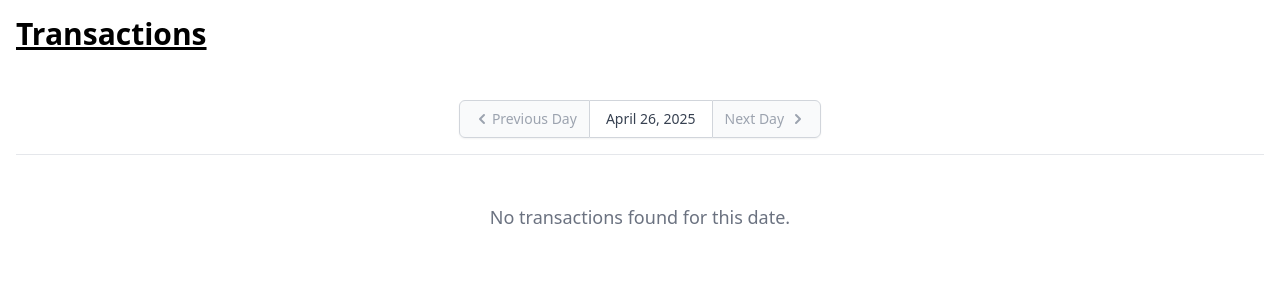
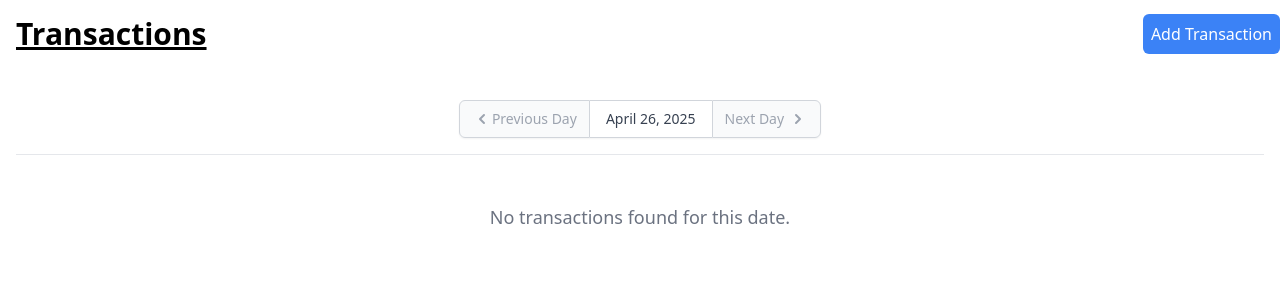
Before and after one commit to TharHtet236401/buzzkill, a Django app: page / in a window 1280 px wide. Shown: the part 64-364 px from the top of the page. Run offline with Django 5.2, Linux system fonts and the light colour scheme; data that the repository does not hold is empty; some libraries are stand-ins or nearby versions.

Commit message:
Add add_transaction view and corresponding URL route. Update transactions template to include button for adding transactions, enhancing user interaction and functionality.

```diff
--- /dev/null
+++ b/transactions/templates/transactions/partials/add-transaction-form.html
@@ -0,0 +1,5 @@
+<form method="post" action="{% url 'add_transaction' %}">
+    {% csrf_token %}
+    {{ form.as_p }}
+    <button type="submit">Add Transaction</button>
+</form>
--- a/transactions/templates/transactions/transactions.html
+++ b/transactions/templates/transactions/transactions.html
@@ -2,11 +2,18 @@
 
 {% block content %}
 
-<h1 class="text-3xl font-bold underline p-4">Transactions</h1>
+<div id="transaction-body">
+
+    <div class="flex justify-between items-center">
+        <h1 class="text-3xl font-bold underline p-4">Transactions</h1>
+        <button class="bg-blue-500 text-white p-2 rounded-md" hx-get="{% url 'add_transaction' %}" hx-target="#transaction-body">Add Transaction</button>
+    </div>
 
 
-<div class="p-4" id="transaction-table">
-    {% include "transactions/partials/transaction-table.html" %}
-</div>
+    <div class="p-4" id="transaction-table">
+        {% include "transactions/partials/transaction-table.html" %}
+    </div>
+    </div>
+
 
 {% endblock %}
--- a/transactions/urls.py
+++ b/transactions/urls.py
@@ -6,4 +6,5 @@ urlpatterns = [
     path('budget/', views.budget, name='budget'),
     path('reports/', views.reports, name='reports'),
     path('settings/', views.settings, name='settings'),
+    path('add-transaction/', views.add_transaction, name='add_transaction'),
 ]
--- a/transactions/views.py
+++ b/transactions/views.py
@@ -3,6 +3,7 @@ from .models import Transaction
 from django.core.paginator import Paginator
 from datetime import datetime, timedelta
 from django.db.models import Min, Max
+from .form import TransactionForm
 
 # Create your views here.
 def transactions(request):
@@ -43,7 +44,15 @@ def transactions(request):
         print(f"Error in transactions view: {str(e)}")
         return render(request, 'transactions/transactions.html', {'error': str(e)})
 
-
+def add_transaction(request):
+    if request.method == 'POST':
+        form = TransactionForm(request.POST)
+        if form.is_valid():
+            form.save()
+            return render(request, 'transactions/partials/transaction-table.html')
+    else:
+        form = TransactionForm()
+    return render(request, 'transactions/partials/add-transaction-form.html', {'form': form})
 
 def budget(request):
     return render(request, 'transactions/budget.html')
```
Also changed, not shown: transactions/form.py (added, +7 -0 lines).
